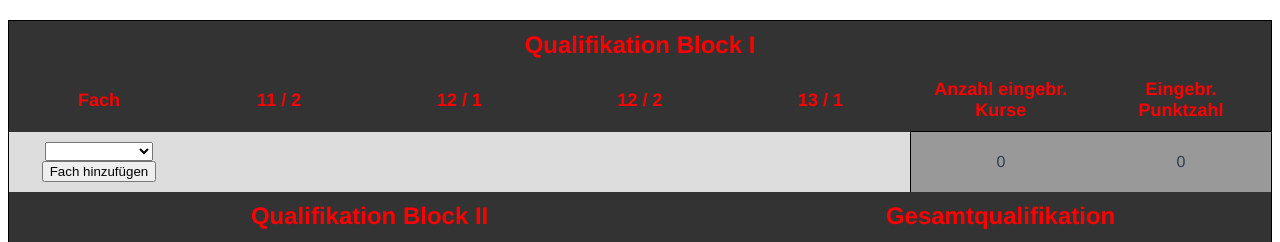
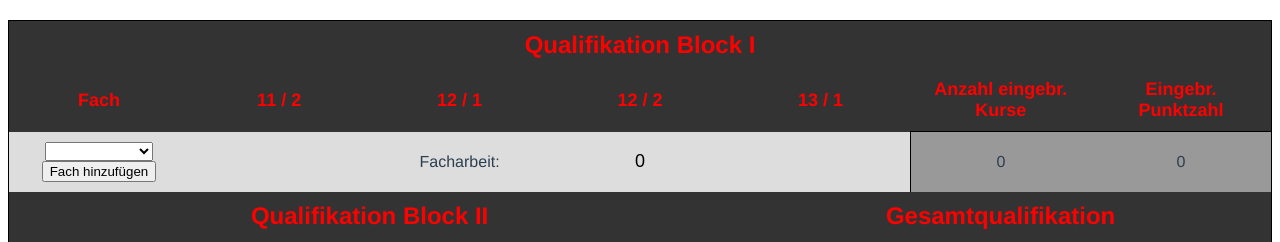
Before and after one commit to Janniboy951/AbischnittRechner, a Vue app: page / in a window 1280 px wide. Shown: the top 242 px of the page. Built offline with nearby package versions, Linux system fonts and the light colour scheme.

Commit message:
Facharbeit

```diff
--- a/src/components/MainComponent.vue
+++ b/src/components/MainComponent.vue
@@ -65,8 +65,10 @@
         <button @click="ownSubjects.push(newSubject)">Fach hinzufügen</button>
       </td>
       <td></td>
-      <td></td>
-      <td></td>
+      <td>Facharbeit:</td>
+      <td>
+        <MarkInputComponent :courseUsed="facharbeit > 4" v-model="facharbeit" />
+      </td>
       <td></td>
       <td class="leftBorder resultField">{{ getTotalUsedCourseNum() }}</td>
       <td class="resultField">
@@ -127,6 +129,7 @@ export default defineComponent({
       abiDurchschnitt: "nicht bestanden",
       pointsQuali1: 0,
       pointsQuali2: 0,
+      facharbeit: 0,
 
       subjects: [
         "Deutsch",
@@ -369,6 +372,9 @@ export default defineComponent({
 
         res += pointSum;
       }
+      if (this.facharbeit > 4) {
+        res += this.facharbeit;
+      }
       this.pointsQuali1 = Math.round((res / 44) * 40);
       return res;
     },
```
Also changed, not shown: 1 other file (tests, documents, lock files or other folders).
